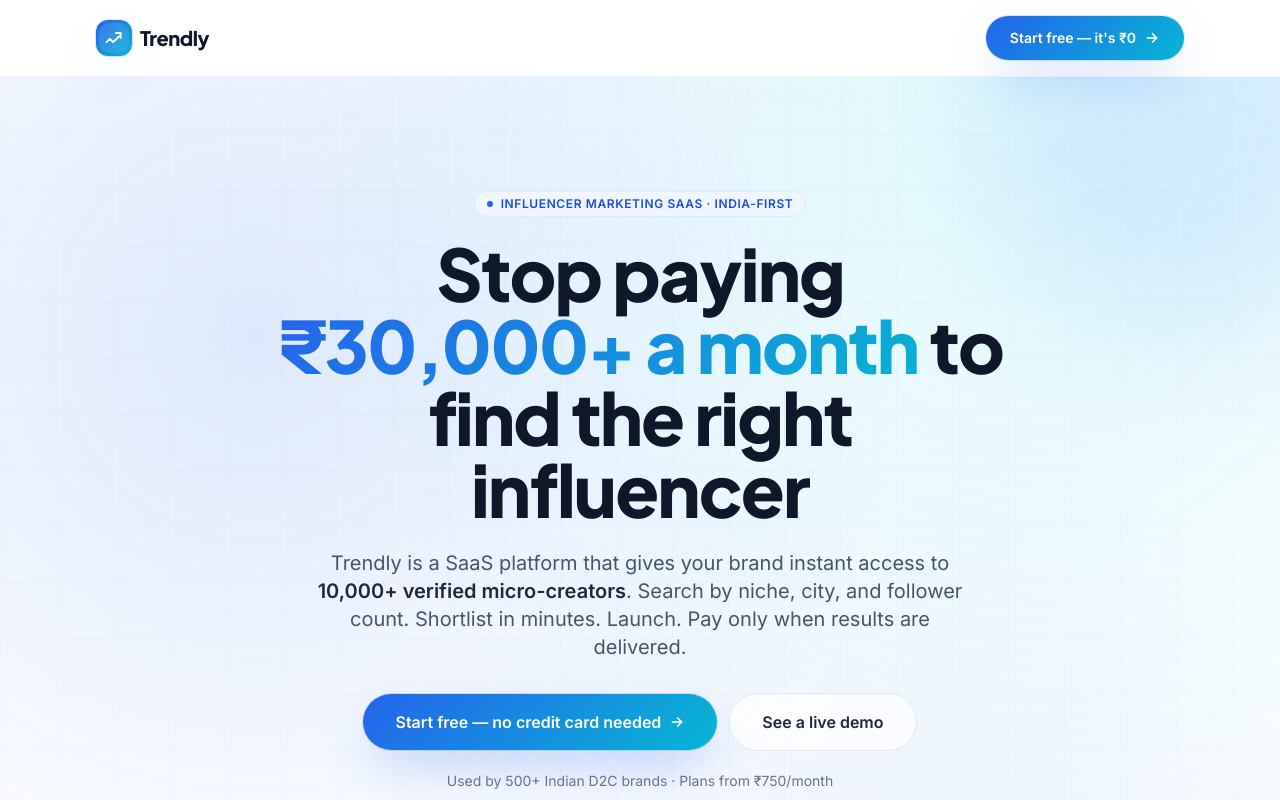
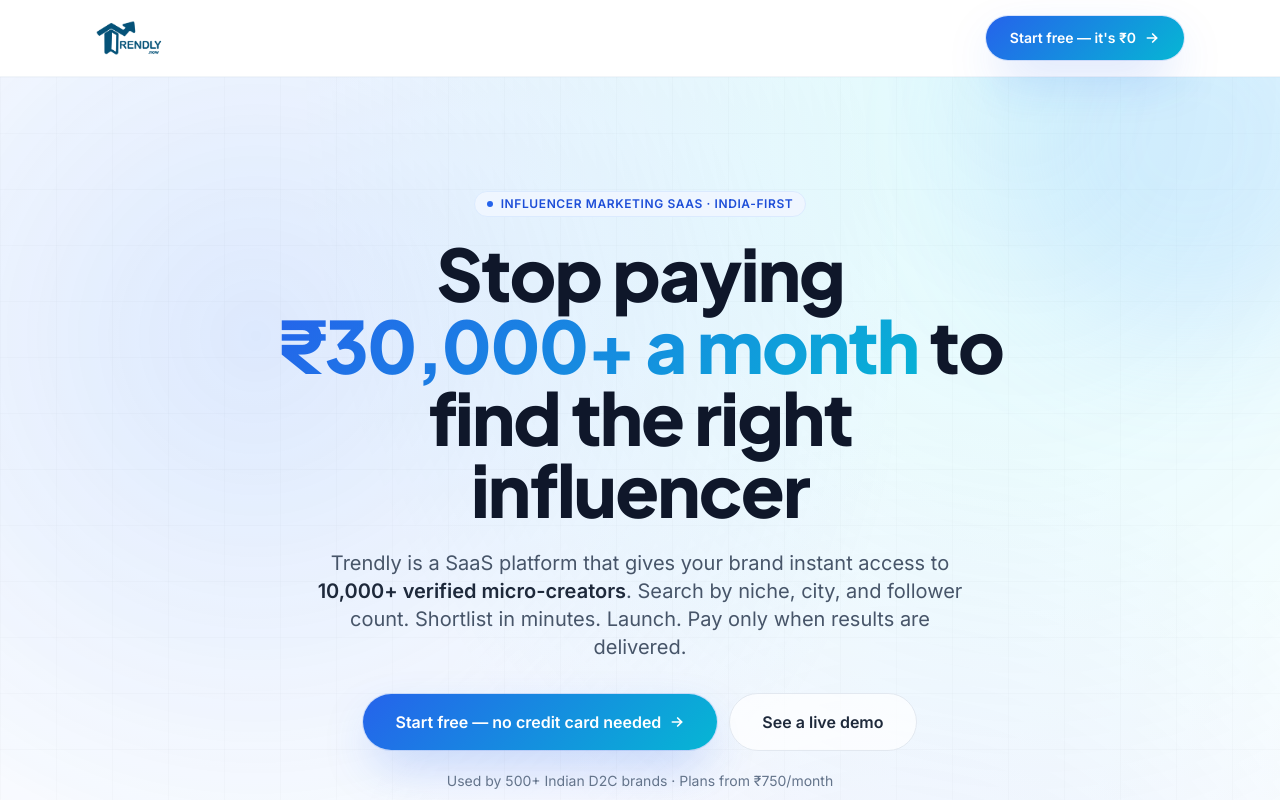
Before and after one commit to idivarts/trendly-website, a Next.js app: page /lp/saas in a window 1280 px wide. Shown: the top 800 px of the page. Built offline with nearby package versions, Linux system fonts and the light colour scheme.

Commit message:
Added logo and layout

```diff
--- a/app/layout.tsx
+++ b/app/layout.tsx
@@ -69,6 +69,11 @@
   authors: [{ name: 'Trendly — IDIVARTS Solutions Pvt Ltd', url: 'https://www.trendly.now' }],
   creator: 'IDIVARTS Solutions Pvt Ltd',
   publisher: 'IDIVARTS Solutions Pvt Ltd',
+  icons: {
+    icon: '/favicon.png',
+    shortcut: '/favicon.png',
+    apple: '/favicon.png',
+  },
 };
 
 export default function RootLayout({ children }: { children: React.ReactNode }) {
--- a/components/Logo.tsx
+++ b/components/Logo.tsx
@@ -1,17 +1,11 @@
 export default function Logo({ className = '', dark = false }: { className?: string; dark?: boolean }) {
   return (
-    <div className={`flex items-center gap-2 ${className}`}>
-      <div className="relative h-9 w-9">
-        <div className="absolute inset-0 rounded-xl bg-gradient-brand shadow-glow" />
-        <div className="absolute inset-[3px] rounded-[10px] bg-white/10 backdrop-blur-sm" />
-        <svg viewBox="0 0 24 24" className="absolute inset-0 m-auto h-5 w-5 text-white" fill="none" stroke="currentColor" strokeWidth="2.4" strokeLinecap="round" strokeLinejoin="round">
-          <path d="M3 17l4-4 4 4 7-7" />
-          <path d="M14 6h6v6" />
-        </svg>
-      </div>
-      <span className={`font-display text-xl font-extrabold tracking-tight ${dark ? 'text-white' : 'text-slate-900'}`}>
-        Trendly
-      </span>
+    <div className={`flex items-center ${className}`}>
+      <img
+        src="/logo.png"
+        alt="Trendly"
+        className={`h-10 w-auto object-contain${dark ? ' brightness-0 invert' : ''}`}
+      />
     </div>
   );
 }
--- a/lib/marketing-config.ts
+++ b/lib/marketing-config.ts
@@ -22,7 +22,7 @@
 
   // Microsoft Clarity project ID — 10-char lowercase string e.g. abc123xyz0
   // Get it at: clarity.microsoft.com → New Project → copy the ID
-  CLARITY_PROJECT_ID: 'REPLACE_WITH_CLARITY_PROJECT_ID',
+  CLARITY_PROJECT_ID: 'wr2q3skiu7',
 } as const;
 
 /** Returns true if the ID has been replaced with a real value. */
```
Also changed, not shown: public/favicon.png (added), public/logo.png (added).
